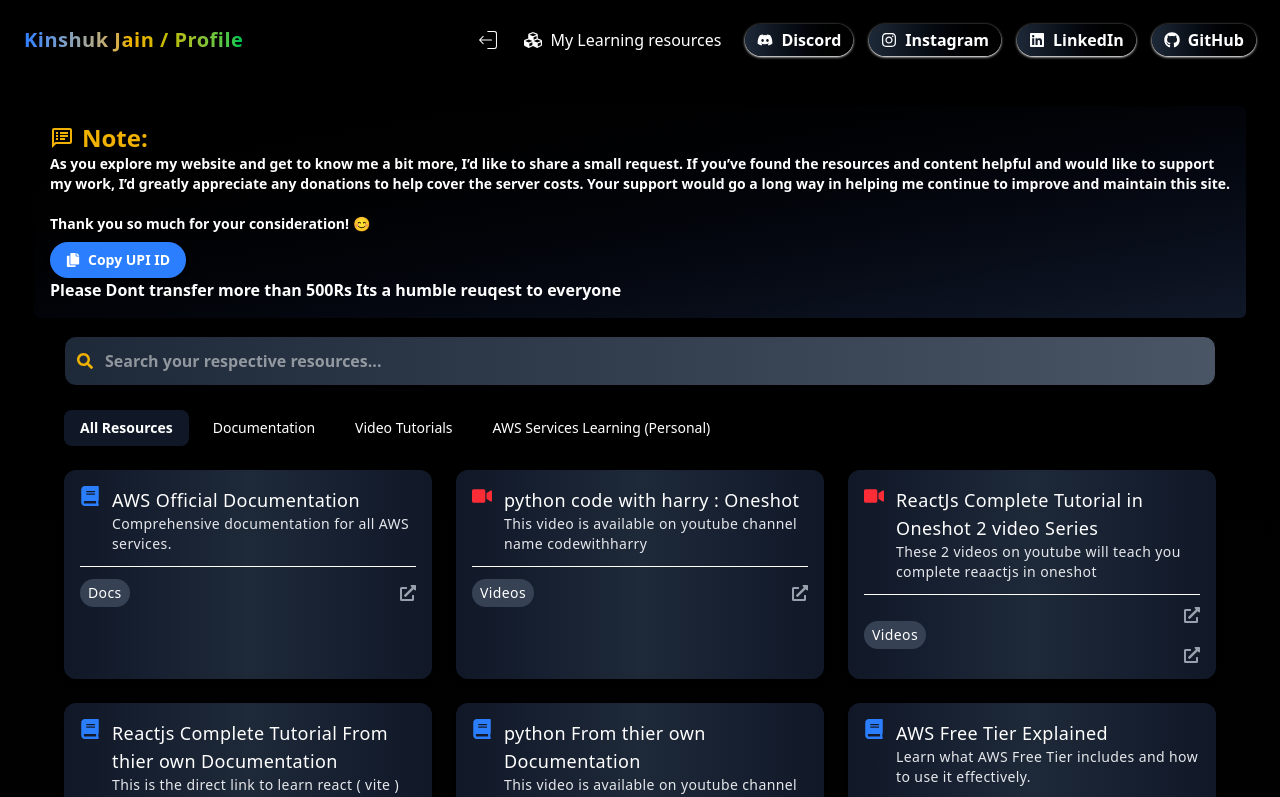
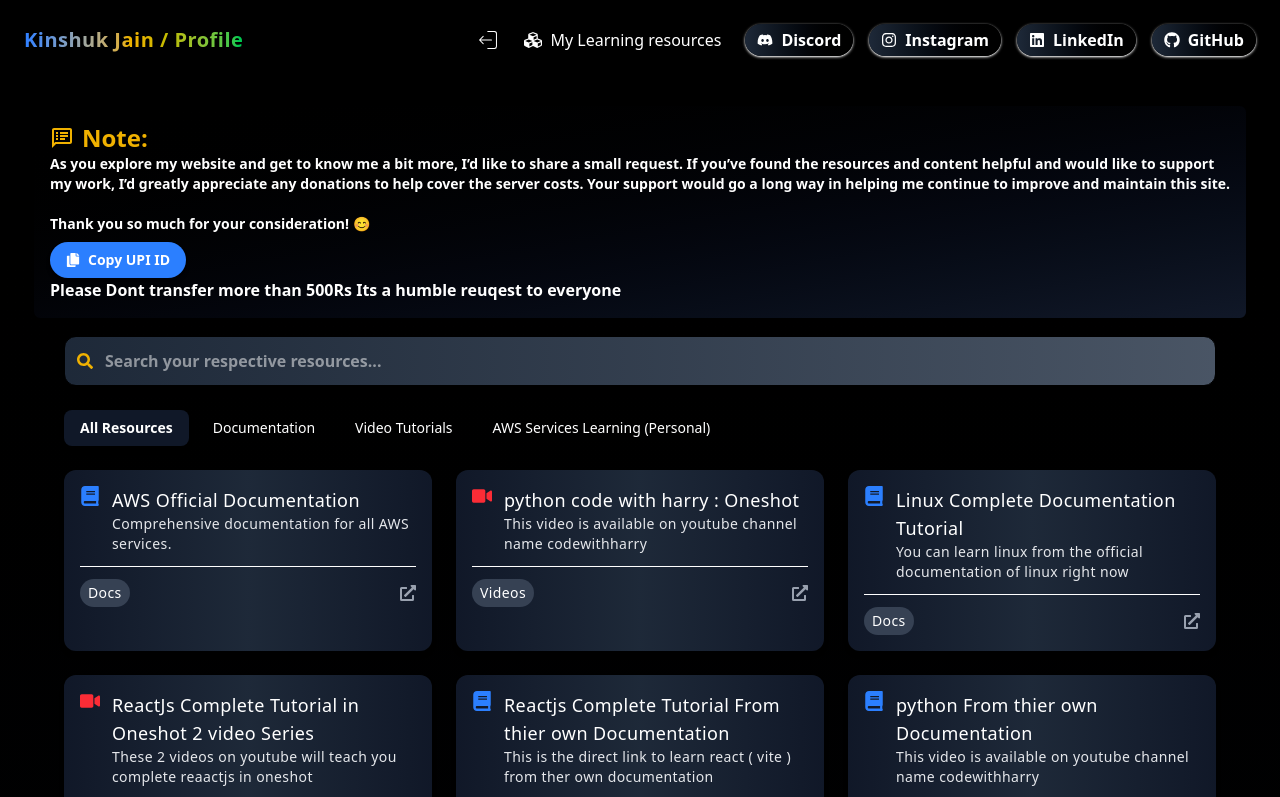
Before and after one commit to kinshukjainn/kinshukkportfolio, a React (Vite) app: page /awsdocs in a window 1280 px wide. Shown: the top 797 px of the page. Built offline with nearby package versions, Linux system fonts and the light colour scheme.

Commit message:
Update AwsDocs.tsx
This is docs update in the Website

```diff
--- a/src/components/AwsDocs.tsx
+++ b/src/components/AwsDocs.tsx
@@ -14,6 +14,12 @@
     description:"This video is available on youtube channel name codewithharry ",
     urls: ["https://youtu.be/v9bOWjwdTlg?si=T5U3hBCowfEtBLTo"],
     categories: ["videos"],
+  },
+  {
+    title: "Linux Complete Documentation Tutorial",
+    description:"You can learn linux from the official documentation of linux right now  ",
+    urls: ["https://www.kernel.org/doc/html/v4.10/dev-tools/index.html"],
+    categories: ["docs"],
   },
   {
     title : "ReactJs Complete Tutorial in Oneshot 2 video Series",
```
